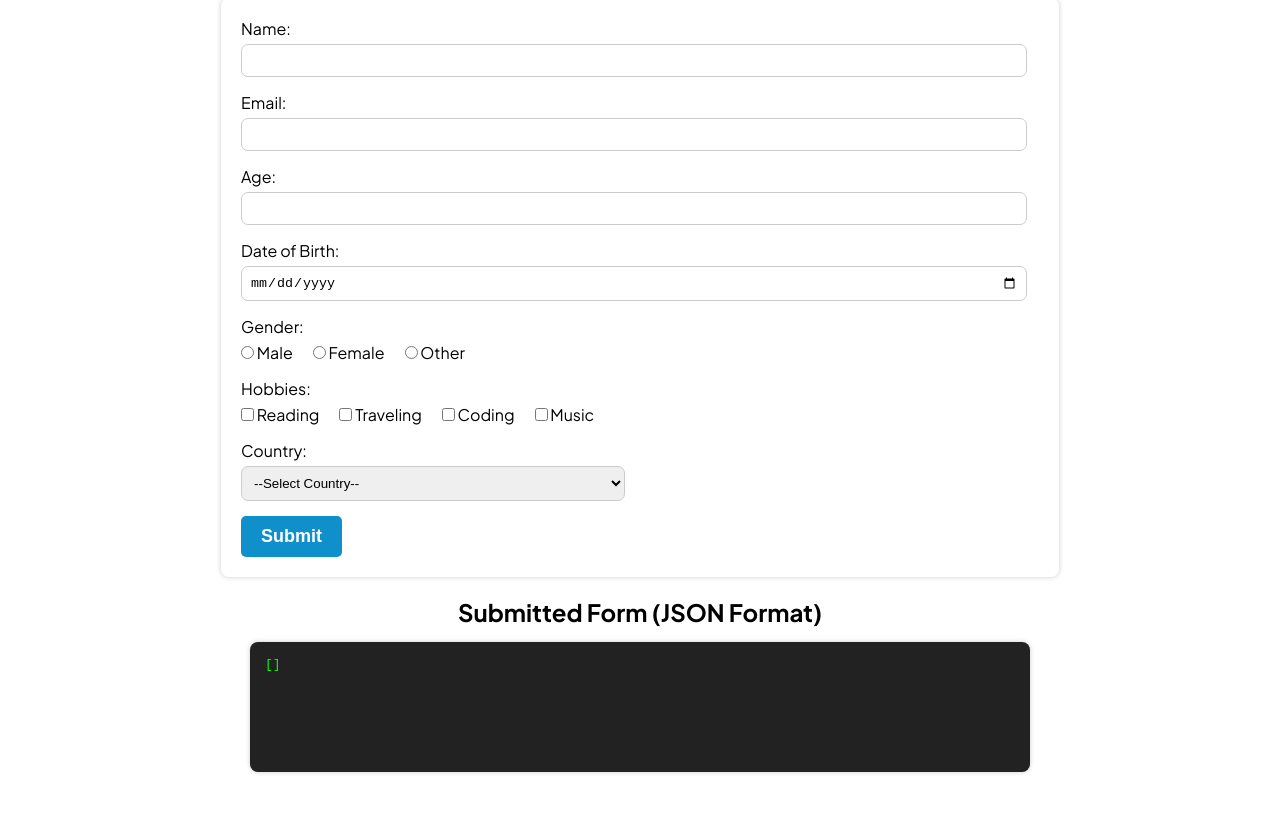
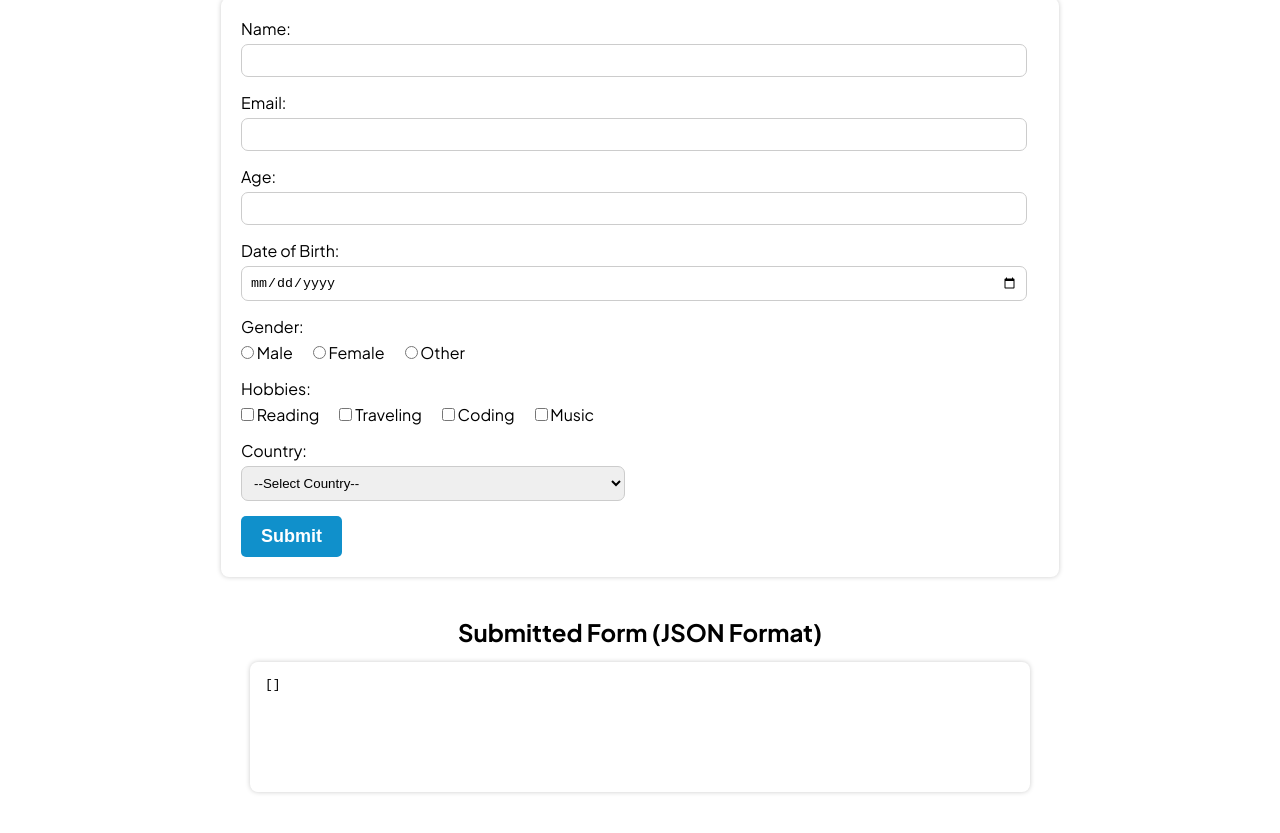
Before and after one commit to nazil-tntra/JS_Training-Nazil, a website: page day3/index.html in a window 1280 px wide. Shown: the part 163-996 px from the top of the page. Drawn offline with Linux system fonts and the light colour scheme.

Commit message:
Day3/feat: persisting data in localStorage

```diff
--- a/day3/script.js
+++ b/day3/script.js
@@ -11,7 +11,9 @@ const genderInput = document.getElementsByName("gender");
 const hobbiesInput = document.getElementsByName("hobbies");
 const countryInput = document.getElementById("country");
 
-const allSubmissions = [];
+const allSubmissions = JSON.parse(localStorage.getItem("allSubmissions")) || [];
+
+displayBox.textContent = JSON.stringify(allSubmissions,null,4)
 
 themeToggle.addEventListener("click", () => {
   body.classList.toggle("light-theme");
@@ -85,6 +87,8 @@ form.addEventListener("submit", (e) => {
   console.log("user Data => ", userData);
 
   allSubmissions.push(userData);
+
+  localStorage.setItem("allSubmissions",JSON.stringify(allSubmissions))
 
   displayBox.textContent = JSON.stringify(allSubmissions, null, 4);
 
--- a/day3/style.css
+++ b/day3/style.css
@@ -103,7 +103,7 @@ label {
 }
 
 .data-container {
-  margin-top: 20px;
+  margin-top: 40px;
 }
 
 .data-container h2{
@@ -112,8 +112,6 @@ label {
 }
 
 pre {
-  background: #222;
-  color: #0f0;
   padding: 15px;
   border-radius: 8px;
   overflow-x: auto;
```
